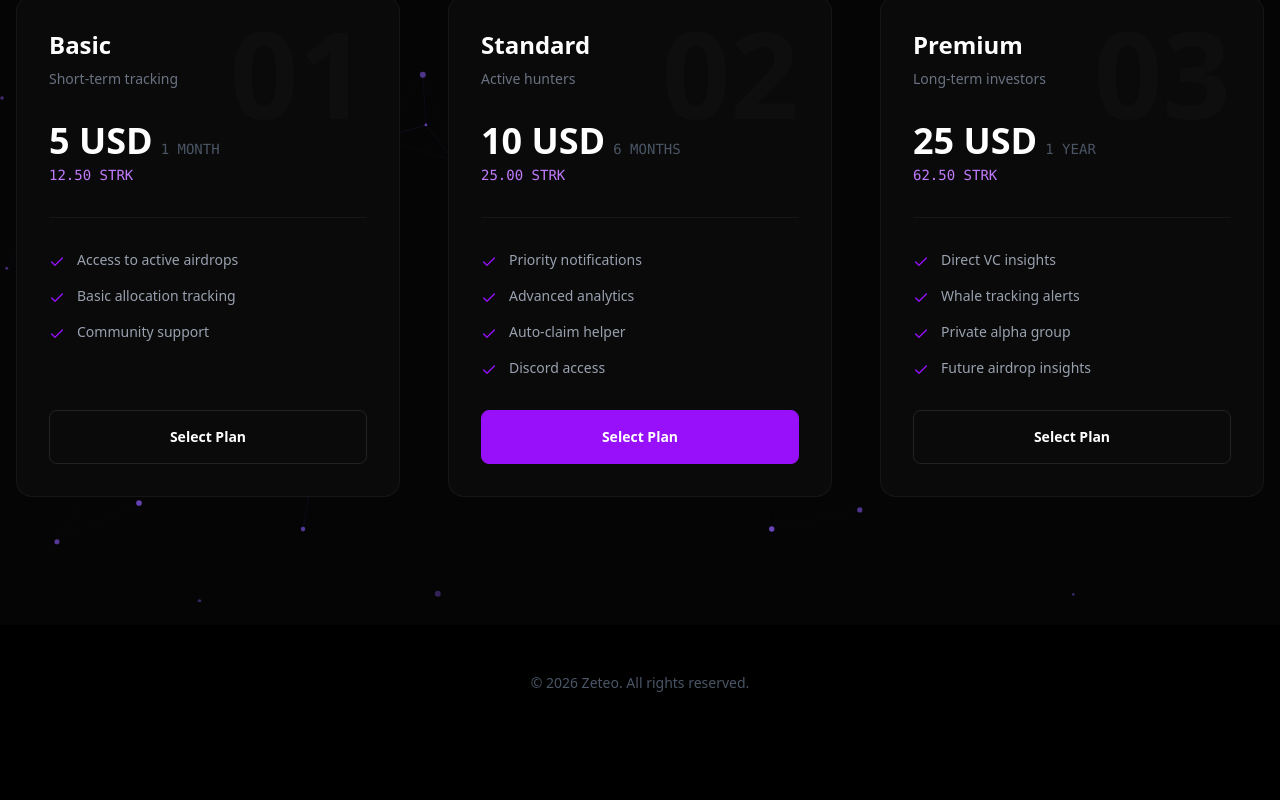
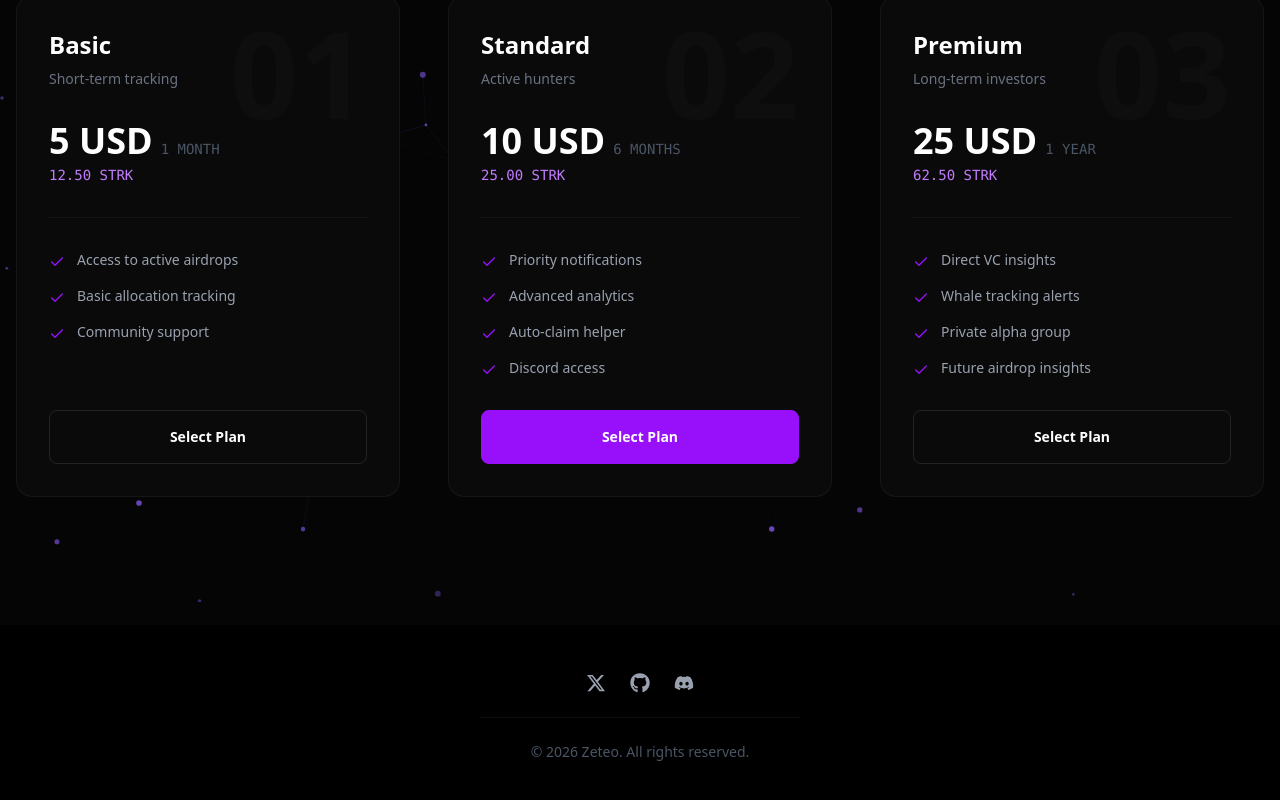
Before and after one commit to bashir1738/Zeteo, a Next.js app: page / in a window 1280 px wide. Shown: the part 1099-1899 px from the top of the page. Before the commit the page ends 1840 px from the top, so only its background shows below. Built offline with nearby package versions, Linux system fonts and the light colour scheme; no server answers.

Commit message:
feat: use react-icons for official brand social icons on home page

```diff
--- a/app/page.tsx
+++ b/app/page.tsx
@@ -1,13 +1,45 @@
 import Hero from "./components/Hero";
 import Subscription from "./components/Subscription";
+import { FaXTwitter, FaGithub, FaDiscord } from "react-icons/fa6";
 
 export default function Home() {
   return (
     <div className="flex flex-col min-h-screen">
       <Hero />
       <Subscription />
-      <footer className="py-12 bg-black/5 text-center text-gray-600 text-sm">
-        &copy; {new Date().getFullYear()} Zeteo. All rights reserved.
+      <footer className="py-12 bg-black/5 text-center flex flex-col items-center gap-6">
+        <div className="flex items-center gap-6 border-b border-white/5 pb-6 w-full max-w-xs justify-center">
+          <a
+            href="https://x.com/zeteo"
+            target="_blank"
+            rel="noopener noreferrer"
+            className="text-gray-400 hover:text-white transition-all transform hover:scale-110"
+            aria-label="Follow us on X"
+          >
+            <FaXTwitter className="w-5 h-5" />
+          </a>
+          <a
+            href="https://github.com/bashir1738/Zeteo"
+            target="_blank"
+            rel="noopener noreferrer"
+            className="text-gray-400 hover:text-white transition-all transform hover:scale-110"
+            aria-label="View on GitHub"
+          >
+            <FaGithub className="w-5 h-5" />
+          </a>
+          <a
+            href="https://discord.gg/zeteo"
+            target="_blank"
+            rel="noopener noreferrer"
+            className="text-gray-400 hover:text-[#5865F2] transition-all transform hover:scale-110"
+            aria-label="Join our Discord"
+          >
+            <FaDiscord className="w-5 h-5" />
+          </a>
+        </div>
+        <p className="text-gray-600 text-sm">
+          &copy; {new Date().getFullYear()} Zeteo. All rights reserved.
+        </p>
       </footer>
     </div>
   );
--- a/package.json
+++ b/package.json
@@ -17,6 +17,7 @@
     "next": "16.1.6",
     "react": "^19.0.0",
     "react-dom": "^19.0.0",
+    "react-icons": "^5.5.0",
     "redis": "^4.7.0",
     "starknet": "^9.2.1",
     "tailwind-merge": "^2.6.0"
```
Also changed, not shown: 1 other file (tests, documents, lock files or other folders).
